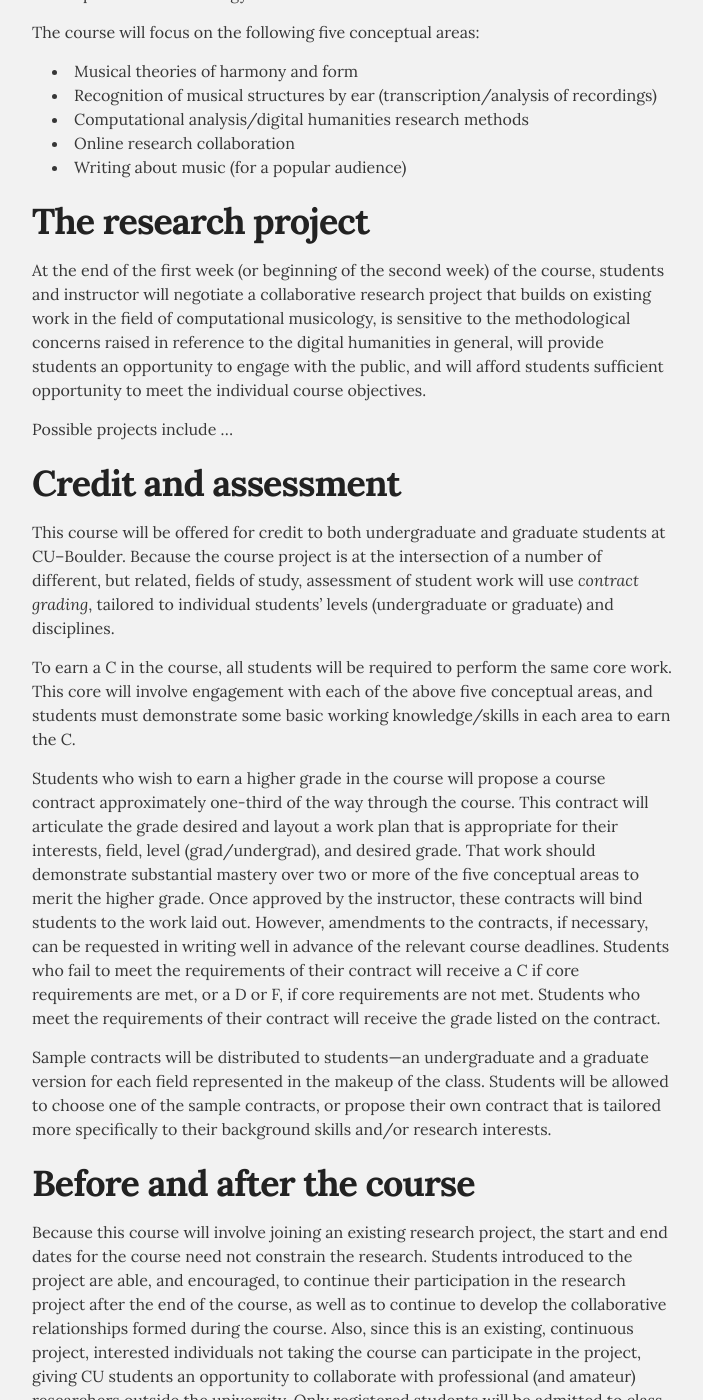
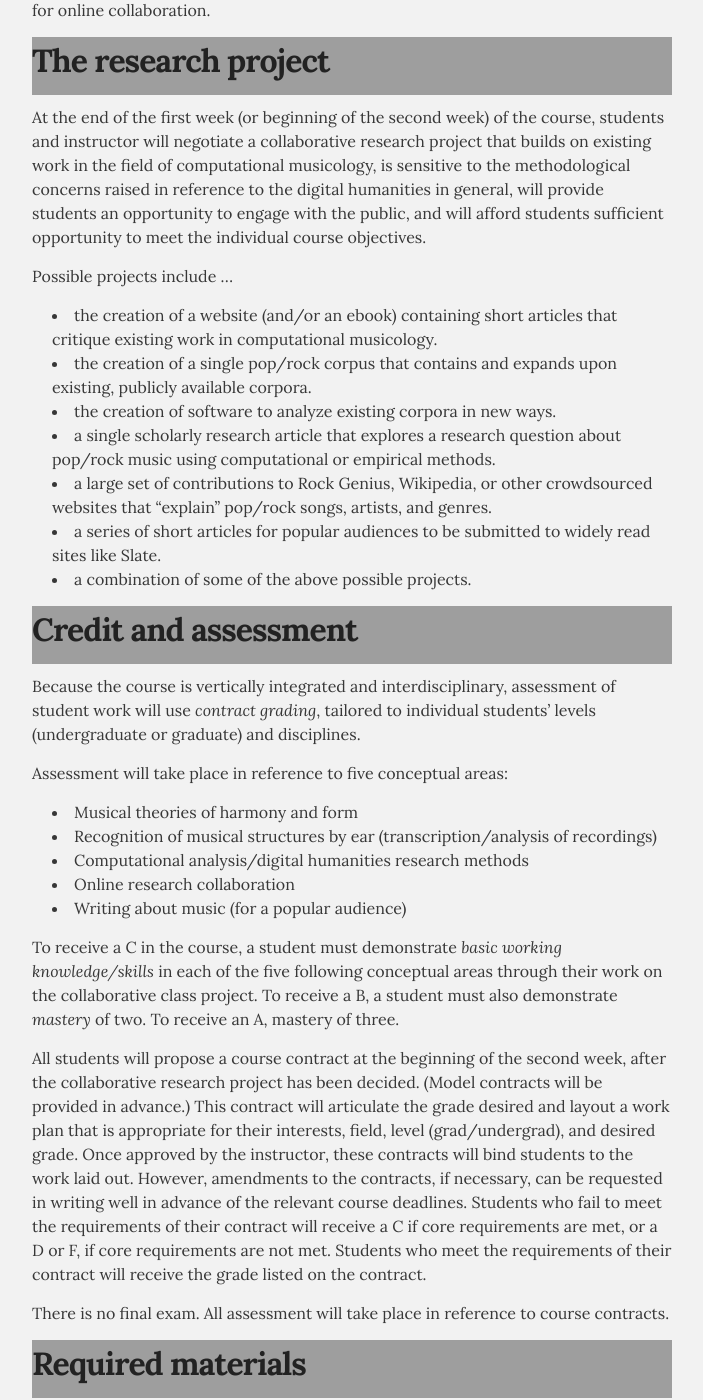
Before and after one commit to kshaffer/corpusmusic, a Jekyll site: the page built from syllabus.md, in a window 1280 px wide and 1400 px high, scrolled down 1021 px. Shown: the whole window, without its empty margins (288-991 px from the left). Built offline with Jekyll 4.4.1, drawn with Linux system fonts in a browser that asks for light colours; Markdown is read by kramdown in place of the engine named in the settings; some of the changed text lies outside the part shown.

Commit message:
updated syllabus

```diff
--- a/syllabus.md
+++ b/syllabus.md
@@ -6,7 +6,7 @@ author: Kris Shaffer
 
 # {{ page.title }} #
 
-### General course information ###
+## General course information ##
 
 Course title: Harmony and Form in Pop/Rock Music: A Computational Approach
 Course number: MUSC 5151, CSCI 4830, CSCI 7000
@@ -20,11 +20,31 @@ Course website: [corpusmusic.shaffermusic.com](http://corpusmusic.shaffermusic.c
 Twitter hashtag: [#corpusmusic](https://twitter.com/search?f=realtime&q=%23corpusmusic&src=typd)
 GitHub organzation: [corpusmusic](https://github.com/orgs/corpusmusic)
 
-# Overview #
+## Overview ##
 
-*Harmony and Form in Pop/Rock Music* is a hybrid (in-person and online), interdisciplinary, project-based course. The course centers around a corpus study: an analysis of a large collection of pop/rock songs simultaneously. That study explores harmonic and formal structures in pop/rock music of the late 20th and early 21st centuries and provides supporting instruction in identifying harmonic and formal structures by ear, representing those structures using the standard symbols and terms of music theory, encoding those structures digitally, performing computational analysis of those digitally encoded structures, and using digital tools for online collaboration. The course project will be a single collaborative project, though individual students or small groups of students may work on sub-projects. Students will contribute to an existing, open project and build on work already done in the field of computational musicology.
+*Harmony and Form in Pop/Rock Music* is a hybrid (in-person and online), interdisciplinary, vertically integrated (faculty, graduate students, and undergraduate students working together), project-based course.
 
-The course will focus on the following five conceptual areas:
+The course explores harmonic and formal structures in pop/rock music of the late 20th and early 21st centuries, with the overarching goal of *discovering, creating, and disseminating new knowledge* about this music through a collaborative research project. The course also provides supporting instruction in identifying harmonic and formal structures by ear, representing those structures using the standard symbols and terms of music theory, encoding those structures digitally, performing computational analysis of those digitally encoded structures, and using digital tools for online collaboration.
+
+## The research project ##
+
+At the end of the first week (or beginning of the second week) of the course, students and instructor will negotiate a collaborative research project that builds on existing work in the field of computational musicology, is sensitive to the methodological concerns raised in reference to the digital humanities in general, will provide students an opportunity to engage with the public, and will afford students sufficient opportunity to meet the individual course objectives.
+
+Possible projects include ...
+
+- the creation of a website (and/or an ebook) containing short articles that critique existing work in computational musicology.
+- the creation of a single pop/rock corpus that contains and expands upon existing, publicly available corpora.
+- the creation of software to analyze existing corpora in new ways.
+- a single scholarly research article that explores a research question about pop/rock music using computational or empirical methods.
+- a large set of contributions to Rock Genius, Wikipedia, or other crowdsourced websites that "explain" pop/rock songs, artists, and genres.
+- a series of short articles for popular audiences to be submitted to widely read sites like Slate.
+- a combination of some of the above possible projects.
+
+## Credit and assessment ##
+
+Because the course is vertically integrated and interdisciplinary, assessment of student work will use *contract grading*, tailored to individual students' levels (undergraduate or graduate) and disciplines.
+
+Assessment will take place in reference to five conceptual areas:
 
 * Musical theories of harmony and form
 * Recognition of musical structures by ear (transcription/analysis of recordings)
@@ -32,35 +52,13 @@ The course will focus on the following five conceptual areas:
 * Online research collaboration
 * Writing about music (for a popular audience)
 
-# The research project #
+To receive a C in the course, a student must demonstrate *basic working knowledge/skills* in each of the five following conceptual areas through their work on the collaborative class project. To receive a B, a student must also demonstrate *mastery* of two. To receive an A, mastery of three.
 
-At the end of the first week (or beginning of the second week) of the course, students and instructor will negotiate a collaborative research project that builds on existing work in the field of computational musicology, is sensitive to the methodological concerns raised in reference to the digital humanities in general, will provide students an opportunity to engage with the public, and will afford students sufficient opportunity to meet the individual course objectives.
+All students will propose a course contract at the beginning of the second week, after the collaborative research project has been decided. (Model contracts will be provided in advance.) This contract will articulate the grade desired and layout a work plan that is appropriate for their interests, field, level (grad/undergrad), and desired grade. Once approved by the instructor, these contracts will bind students to the work laid out. However, amendments to the contracts, if necessary, can be requested in writing well in advance of the relevant course deadlines. Students who fail to meet the requirements of their contract will receive a C if core requirements are met, or a D or F, if core requirements are not met. Students who meet the requirements of their contract will receive the grade listed on the contract.
 
-Possible projects include ...
+There is no final exam. All assessment will take place in reference to course contracts.
 
-<!--
-The specific project this course will engage is one which I am currently building in collaboration with researchers outside CU. The project involves the creation of a giant corpus of pop/rock songs, analyzed for their harmonic and/or formal content, using existing, publicly available corpora as the starting point. All students in the course will gain experience transcribing the harmonic and formal structures of songs, and music students will be able to bring their expertise to ensuring the corpus contains a large volume of accurate transcriptions.
-
-The project also involves the curation and creation of a collection of software applications and scripts for the computational analysis of the songs in the corpus. Currently existing scripts involve transitional probability and cluster analysis—looking at harmonic progressions, formal functional progressions, and the relationship between the two. Students from computer science and related fields will be able to bring their expertise to improving, integrating, and extending these scripts.
-
-The goal of the collaborative student project is the creation of an ebook or website, aimed at a popular audience, explaining significant aspects of the harmonic and formal structures of modern, Western popular music. Thus, students will also be involved in the creation of a collection of open-access writings explaining and interpreting the findings of the computational analysis project.
--->
-
-# Credit and assessment #
-
-This course will be offered for credit to both undergraduate and graduate students at CU–Boulder. Because the course project is at the intersection of a number of different, but related, fields of study, assessment of student work will use *contract grading*, tailored to individual students' levels (undergraduate or graduate) and disciplines.
-
-To earn a C in the course, all students will be required to perform the same core work. This core will involve engagement with each of the above five conceptual areas, and students must demonstrate some basic working knowledge/skills in each area to earn the C.
-
-Students who wish to earn a higher grade in the course will propose a course contract approximately one-third of the way through the course. This contract will articulate the grade desired and layout a work plan that is appropriate for their interests, field, level (grad/undergrad), and desired grade. That work should demonstrate substantial mastery over two or more of the five conceptual areas to merit the higher grade. Once approved by the instructor, these contracts will bind students to the work laid out. However, amendments to the contracts, if necessary, can be requested in writing well in advance of the relevant course deadlines. Students who fail to meet the requirements of their contract will receive a C if core requirements are met, or a D or F, if core requirements are not met. Students who meet the requirements of their contract will receive the grade listed on the contract.
-
-Sample contracts will be distributed to students—an undergraduate and a graduate version for each field represented in the makeup of the class. Students will be allowed to choose one of the sample contracts, or propose their own contract that is tailored more specifically to their background skills and/or research interests.
-
-# Before and after the course #
-
-Because this course will involve joining an existing research project, the start and end dates for the course need not constrain the research. Students introduced to the project are able, and encouraged, to continue their participation in the research project after the end of the course, as well as to continue to develop the collaborative relationships formed during the course. Also, since this is an existing, continuous project, interested individuals not taking the course can participate in the project, giving CU students an opportunity to collaborate with professional (and amateur) researchers outside the university. Only registered students will be admitted to class meetings and receive formal feedback from the instructor.
-
-### Required materials ###
+## Required materials ##
 
 - An account for [Spotify](http://www.spotify.com) (a free account should be sufficient for this course).
 - A free [Google Drive](http://drive.google.com) account *using your CU Identikey*.
@@ -69,19 +67,11 @@ Because this course will involve joining an existing research project, the start
 
 All other required class materials will be posted or linked to on the course website or (if copyright demands) posted in the class shared folder in Google Drive.
 
-### Course contracts ###
-
-All assessment will take place in reference to individual course contracts. More information to be provided later.
-
-### Final exam ###
-
-There is no final exam. All assessment will take place in reference to course contracts, which will be established at the beginning of week 2.
-
-### Policies ###
+## Policies ##
 
 For instructor and university policies relevant to this course, please see [this page]({{ root_url }}/policies.html).
 
-### About this syllabus ###
+## About this syllabus ##
 
 This syllabus is a *summary of course objectives and content* and a reminder of *some* relevant university policies, not a contract. *All information in this syllabus (except for the "General course description") is subject to change, with sufficient advanced notice provided by the instructor.*
 
```
Also changed, not shown: schedule.md (+3 -1 lines).
